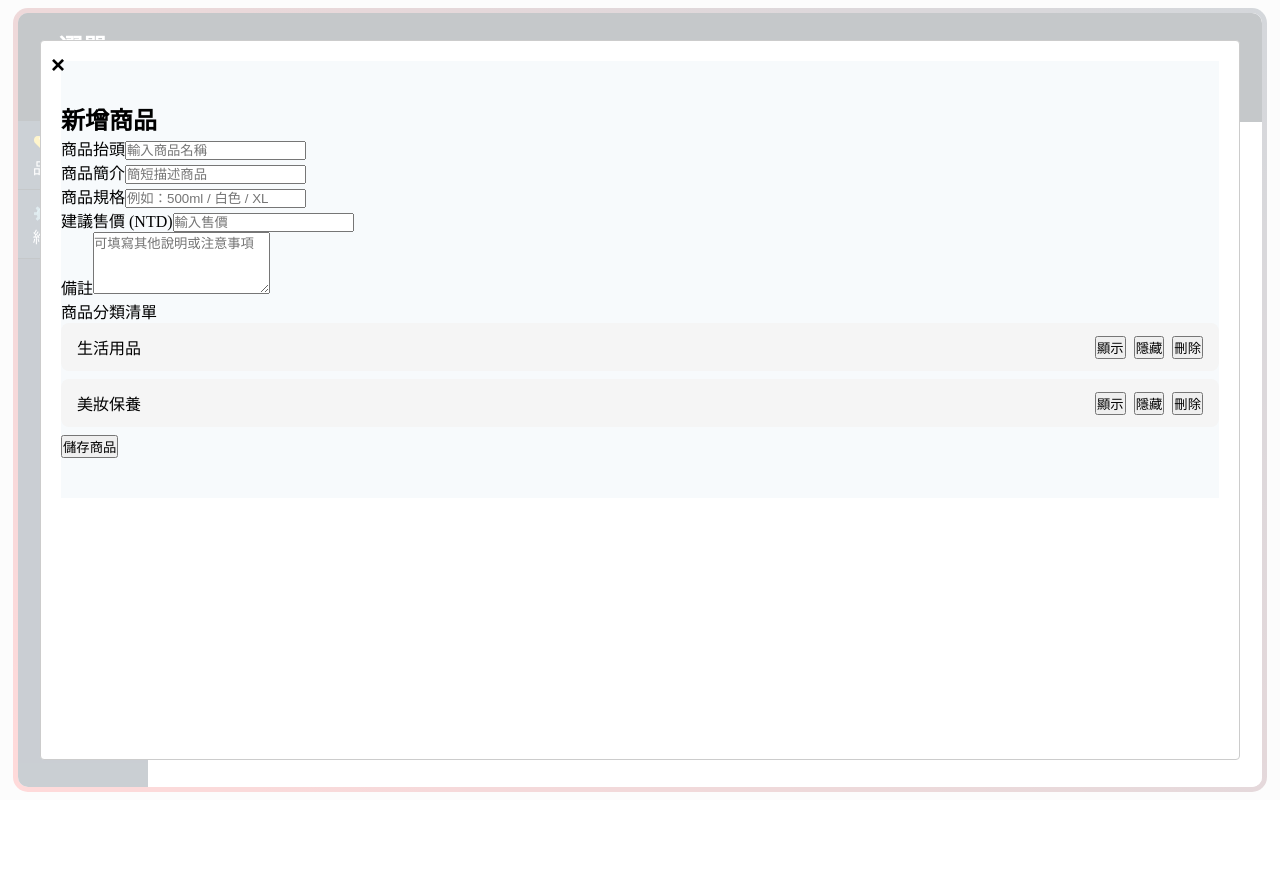
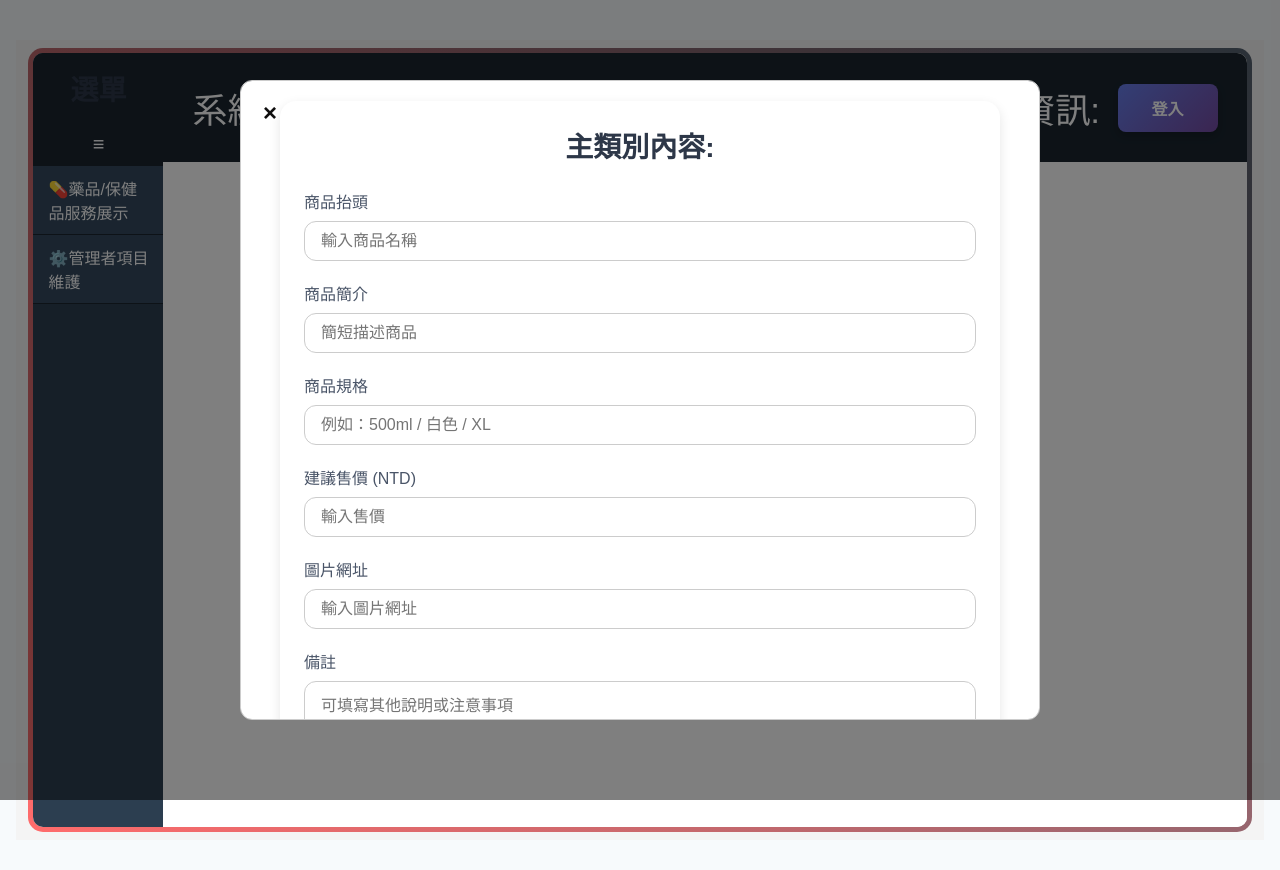
Before and after one commit to loveaoe33/next_Information, a Next.js app: page /Information in a window 1280 px wide. Both pictures are taken after a click on the button "登入". Shown: the top 870 px of the page. Before the commit the page ends 800 px from the top, so only its background shows below. Built offline with nearby package versions, Linux system fonts and the light colour scheme; no server answers.

Commit message:
20250605

```diff
--- a/app/Information/css/information_product_detail.css
+++ b/app/Information/css/information_product_detail.css
@@ -1,18 +1,59 @@
 
+    body {
+      background-color: #f7fafc;
+      padding: 2.5rem 1rem;
+      font-family: Arial, sans-serif;
+    }
 
-    .categoryDetail_container {
-  background-color: #f7fafc; /* Tailwind 的 bg-gray-100 */
-  padding-top: 2.5rem;       /* Tailwind 的 py-10 */
-  padding-bottom: 2.5rem;
-}
+    .container {
+      max-width: 720px;
+      margin: 0 auto;
+      padding: 24px;
+      background-color: #ffffff;
+      border-radius: 16px;
+      box-shadow: 0 4px 12px rgba(0, 0, 0, 0.1);
+    }
 
-    #categoryList_Detail {
+    h2 {
+      font-size: 1.75rem;
+      font-weight: bold;
+      margin-bottom: 1.5rem;
+      color: #2d3748;
+    }
+
+    form > div {
+      margin-bottom: 20px;
+    }
+
+    label {
+      display: block;
+      margin-bottom: 8px;
+      font-weight: 500;
+      color: #4a5568;
+    }
+
+    input[type="text"],
+    input[type="number"],
+    textarea {
+      width: 100%;
+      padding: 10px 16px;
+      border: 1px solid #ccc;
+      border-radius: 12px;
+      font-size: 1rem;
+      box-sizing: border-box;
+    }
+
+    textarea {
+      resize: vertical;
+    }
+
+    #category-list {
       list-style: none;
       padding: 0;
       margin: 0;
     }
 
-    .category-item_Detail {
+    .category-item {
       display: flex;
       justify-content: space-between;
       align-items: center;
@@ -23,11 +64,11 @@
       transition: background-color 0.3s;
     }
 
-    .category-item_Detail:hover {
+    .category-item:hover {
       background-color: #eaeaea;
     }
 
-    .category-name_Detail {
+    .category-name {
       font-weight: 600;
       font-size: 1rem;
       color: #333;
@@ -38,9 +79,10 @@
       gap: 8px;
     }
 
-    .category_Detail-toggle-view-btn,
-    .category_Detail-toggle-hide-btn,
-    .category_Detail-delete-btn {
+    .category-toggle-view-btn,
+    .category-toggle-hide-btn,
+    .category-delete-btn,
+    .submit-btn {
       border: none;
       padding: 6px 12px;
       border-radius: 6px;
@@ -49,43 +91,75 @@
       transition: background-color 0.2s, color 0.2s;
     }
 
-    .category_Detail-toggle-view-btn {
+    .category-toggle-view-btn {
       background-color: #4caf50;
       color: white;
     }
 
-    .category_Detail-toggle-view-btn:hover {
+    .category-toggle-view-btn:hover {
       background-color: #43a047;
     }
 
-    .category_Detail-toggle-hide-btn {
+    .category-toggle-hide-btn {
       background-color: #ff9800;
       color: white;
     }
 
-    .category_Detail-toggle-hide-btn:hover {
+    .category-toggle-hide-btn:hover {
       background-color: #fb8c00;
     }
 
-    .category_Detail-delete-btn {
+    .category-delete-btn {
       background-color: #f44336;
       color: white;
     }
 
-    .category_Detail-delete-btn:hover {
+    .category-delete-btn:hover {
       background-color: #e53935;
     }
 
+    .text-right {
+      text-align: right;
+    }
+
+    .submit-btn {
+      background-color: #2563eb;
+      color: white;
+      padding: 10px 20px;
+      border-radius: 12px;
+    }
+
+    .submit-btn:hover {
+      background-color: #1e40af;
+    }
+
     @media (prefers-color-scheme: dark) {
-      .category-item_Detail {
-        background-color: #2a2a2a;
+      body {
+        background-color: #1a202c;
       }
 
-      .category-item_Detail:hover {
+      .container {
+        background-color: #2d3748;
+        color: #f7fafc;
+      }
+
+      label,
+      .category-name {
+        color: #f7fafc;
+      }
+
+      input,
+      textarea {
+        background-color: #4a5568;
+        color: white;
+        border: 1px solid #718096;
+      }
+
+      .category-item {
         background-color: #3a3a3a;
       }
 
-      .category-name_Detail {
-        color: #f1f1f1;
+      .category-item:hover {
+        background-color: #4a4a4a;
       }
     }
--- a/app/Information/main.tsx
+++ b/app/Information/main.tsx
@@ -289,8 +289,8 @@ export default function main() {
 
                     {/* {templateMap.get("template_Admin") && (headData) ? <ModalDetail isClose={isCloseLogin} isOpen={isOpenLogin} title="管理者登入" account={""} password={""} jwtoken={""} /> : <Template_Md />} */}
 
-                    {/* {templateMap.get("template_Admin") && (headData) ? <ModalAdmin isClose={isCloseAdmin} fetch_Information={fetch_Information} isOpen={isOpenAdmin} headerData={headData} kidData={kidData} treeData={treeData} title={""} account={""} jwtoken={""} leve={0} /> : <Template_Md />} */}
-                    <ModalDetail isClose={isCloseLogin} isOpen={isOpenLogin} title="管理者登入" account={""} password={""} jwtoken={""} />
+                    {templateMap.get("template_Admin") && (headData) ? <ModalAdmin isClose={isCloseAdmin} fetch_Information={fetch_Information} isOpen={isOpenAdmin} headerData={headData} kidData={kidData} treeData={treeData} title={""} account={""} jwtoken={""} leve={0} /> : <Template_Md />}
+                    <ModalDetail isClose={isCloseLogin} isOpen={isOpenLogin} treeData={treeData}   />
 
                 </div>
 
--- a/app/Information/modal/modal_manager.tsx
+++ b/app/Information/modal/modal_manager.tsx
@@ -5,6 +5,8 @@ import { useRef, useState } from "react";
 import ModalDetail from "./modal_manager_detail";
 import * as api_Manager from "../lib/information_state";
 import { ToastContainer, toast } from 'react-toastify';
+import { treeData as treeDataType } from './modal_manager_detail';
+
 import React from "react";
 
 
@@ -23,6 +25,8 @@ interface LoginCheck {
     treeData: any[] | undefined | null;
 }
 
+
+
 const modalView = ({ isClose, isOpen, fetch_Information, headerData, kidData, treeData, title, account, jwtoken, leve }: LoginCheck) => {
     const [domain, setDomain] = useState('http://localhost:8080');
     const [MajorItem, setMajor] = useState<string>("");
@@ -30,7 +34,9 @@ const modalView = ({ isClose, isOpen, fetch_Information, headerData, kidData, tr
     const [MinorItem, setMinor] = useState<string>("");
     const headSelectRef = useRef<HTMLSelectElement>(null);
     const kidSelectRef = useRef<HTMLSelectElement>(null);
-    const [ModalDetailbool,setDetail]= useState<boolean>(false);
+    const [ModalDetailbool, setDetail] = useState<boolean>(false);
+    const [formOpen, setFormOpen] = useState<boolean>(false);
+    const [dataTree,setTree]=useState<treeDataType>();
 
 
 
@@ -343,6 +349,14 @@ const modalView = ({ isClose, isOpen, fetch_Information, headerData, kidData, tr
         }
     }
 
+    const isCloseForm = (): void => {
+        setFormOpen(false);
+    }
+
+    const showForm = (data:treeDataType) => {
+        setFormOpen(true);
+        setTree(data);
+    }
 
     return (<Modal
         isOpen={isOpen}
@@ -522,7 +536,7 @@ const modalView = ({ isClose, isOpen, fetch_Information, headerData, kidData, tr
                                 (item.showbool) ? <li className="category-item">
                                     <span className="category-name">{item.header}</span>
                                     <div className="actions">
-                                        <button id={item.id} className="category-toggle-btn">📖編輯內容</button>
+                                        <button id={item.id} onClick={()=>showForm(item)}    className="category-toggle-btn">📖編輯內容</button>
                                         <button id={item.id} onClick={(e) => stateMinorCategoty("hide", item.hashcode, e)} className="category-toggle-hide-btn">👁️隱藏</button>
                                         <button id={item.id} onClick={(e) => deleteMinorCategory(item.hashcode, e)} className="category-delete-btn" >🗑️刪除</button>
                                     </div>
@@ -549,7 +563,7 @@ const modalView = ({ isClose, isOpen, fetch_Information, headerData, kidData, tr
                                 (!item.showbool) ? <li className="category-item">
                                     <span className="category-name">{item.header}</span>
                                     <div className="actions">
-                                        <button id={item.id} className="category-toggle-btn">📖編輯內容</button>
+                                        <button id={item.id} onClick={()=>showForm(item)}    className="category-toggle-btn">📖編輯內容</button>
                                         <button id={item.id} onClick={(e) => stateMinorCategoty("show", item.hashcode, e)} className="category-toggle-hide-btn">👁️顯示</button>
                                         <button id={item.id} onClick={(e) => deleteMinorCategory(item.hashcode, e)} className="category-delete-btn" >🗑️刪除</button>
                                     </div>
@@ -565,6 +579,7 @@ const modalView = ({ isClose, isOpen, fetch_Information, headerData, kidData, tr
 
             </div>
         </div>
+        <ModalDetail isClose={isCloseForm}  fetch_Information={fetch_Information} isOpen={formOpen} treeData={dataTree} />
 
 
         <ToastContainer />
--- a/app/Information/modal/modal_manager_detail.tsx
+++ b/app/Information/modal/modal_manager_detail.tsx
@@ -1,31 +1,59 @@
-"use client";
+'use client';
 
-import { useState } from "react";
-import Modal from "react-modal";
-import Image from "next/image";
-import "../css/information_product_detail.css";
-// 修正拼寫為 ModalViewProps，並添加 children（可選）
-interface LoginAccount {
+import { useState } from 'react';
+import Modal from 'react-modal';
+import Image from 'next/image';
+import '../css/information_product_detail.css';
+
+type product = {
     isClose: () => void;
+    fetch_Information:(caseSelect: string) => Promise<void>;
     isOpen: boolean;
-    account: string;
-    password: string;
-    jwtoken: string;
-    title: string;
+    treeData: treeData | null | undefined;
 }
 
-// ModalView 組件
-const modalView = ({ isClose, isOpen, title }: LoginAccount) => {
+export type treeData = {
+    id: number;
+    header: string;
+    kid_header: string;
+    hashcode: string;
+    focus_number: number;
+    img_url: string;
+    showbool: boolean;
+    content_json: string;
+}
 
-    // 可選擇性地在 Modal 打開時調用 viewAlert
-    // viewAlert(); // 如果你希望每次 Modal 打開時彈出 alert，取消這行註解
+export type treeContent = {
+    product_Header:string;
+    product_Introduction:string;
+    product_Specification:string;
+    product_Price:Number;
+    product_Remark:string;
 
+
+}
+const ModalView = ({ isClose,fetch_Information, isOpen, treeData }: product) => {
     return (
         <Modal
             isOpen={isOpen}
             onRequestClose={isClose}
-            ariaHideApp={false} // 在Next.js中，使用此配置来避免错误
+            ariaHideApp={false}
             preventScroll={false}
+            style={{
+                content: {
+                    width: '110vw',       // 最大佔螢幕寬度的90%
+                    maxWidth: '800px',   // 最大寬度600px
+                    height: 'auto',
+                    maxHeight: '80vh',   // 高度最大是視窗的80%
+                    margin: 'auto',
+                    overflow: 'auto',
+                    padding: '20px',
+                    borderRadius: '12px',
+                },
+                overlay: {
+                    backgroundColor: 'rgba(0,0,0,0.5)',
+                },
+            }}
         >
             <button
                 onClick={isClose}
@@ -43,96 +71,67 @@ const modalView = ({ isClose, isOpen, title }: LoginAccount) => {
                 ×
             </button>
 
-            <div className="categoryDetail_container">
-                <div className="max-w-2xl mx-auto p-6 bg-white rounded-2xl shadow-md">
-                    <h2 className="text-2xl font-bold mb-6 text-gray-800">新增商品</h2>
-                    <form className="space-y-5">
-
+            <div className="container">
+                <h2>主類別內容:{treeData?.header}</h2>
+                <form>
 
                     <div>
-                            <label className="block text-gray-700 font-medium mb-1">商品抬頭</label>
-                            <input type="text" className="w-full px-4 py-2 border rounded-xl focus:outline-none focus:ring-2 focus:ring-blue-500" placeholder="輸入商品名稱" />
+                        <label>商品抬頭</label>
+                        <input type="text" placeholder="輸入商品名稱" />
                     </div>
 
+                    <div>
+                        <label>商品簡介</label>
+                        <input type="text" placeholder="簡短描述商品" />
+                    </div>
 
                     <div>
-                            <label className="block text-gray-700 font-medium mb-1">商品簡介</label>
-                            <input type="text" className="w-full px-4 py-2 border rounded-xl focus:outline-none focus:ring-2 focus:ring-blue-500" placeholder="簡短描述商品" />
+                        <label>商品規格</label>
+                        <input type="text" placeholder="例如：500ml / 白色 / XL" />
                     </div>
 
+                    <div>
+                        <label>建議售價 (NTD)</label>
+                        <input type="number" placeholder="輸入售價" />
+                    </div>
 
                     <div>
-                            <label className="block text-gray-700 font-medium mb-1">商品規格</label>
-                            <input type="text" className="w-full px-4 py-2 border rounded-xl focus:outline-none focus:ring-2 focus:ring-blue-500" placeholder="例如：500ml / 白色 / XL" />
+                        <label>圖片網址</label>
+                        <input type="text" placeholder="輸入圖片網址" />
                     </div>
 
+                    <div>
+                        <label>備註</label>
+                        <textarea rows={4} placeholder="可填寫其他說明或注意事項"></textarea>
+                    </div>
 
                     <div>
-                            <label className="block text-gray-700 font-medium mb-1">建議售價 (NTD)</label>
-                            <input type="number" className="w-full px-4 py-2 border rounded-xl focus:outline-none focus:ring-2 focus:ring-blue-500" placeholder="輸入售價" />
-                        </div>
-
-
-                        <div>
-                            <label className="block text-gray-700 font-medium mb-1">備註</label>
-                            <textarea rows={4} className="w-full px-4 py-2 border rounded-xl focus:outline-none focus:ring-2 focus:ring-blue-500" placeholder="可填寫其他說明或注意事項"></textarea>
-                        </div>
-
-
-                        <div>
-                            <label className="block text-gray-700 font-medium mb-2">商品分類清單</label>
-                            <ul id="categoryList_Detail">
-                                <li className="category-item_Detail">
+                        <label>商品分類清單</label>
+                        <ul id="category-list">
+                            <li className="category-item">
                                 <span className="category-name">生活用品</span>
                                 <div className="actions">
-                                        <button type="button" className="category-toggle-view-btn">顯示</button>
-                                        <button type="button" className="category-toggle-hide-btn">隱藏</button>
+                                    <button type="button" className="category-toggle-hide-btn">帶出資訊</button>
                                     <button type="button" className="category-delete-btn">刪除</button>
                                 </div>
                             </li>
-                                <li className="category-item_Detail">
+                            <li className="category-item">
                                 <span className="category-name">美妝保養</span>
                                 <div className="actions">
-                                        <button type="button" className="category-toggle-view-btn">顯示</button>
-                                        <button type="button" className="category-toggle-hide-btn">隱藏</button>
+                                    <button type="button" className="category-toggle-hide-btn">帶出資訊</button>
                                     <button type="button" className="category-delete-btn">刪除</button>
                                 </div>
                             </li>
                         </ul>
                     </div>
 
-
                     <div className="text-right">
-                            <button type="submit" className="bg-blue-600 text-white px-6 py-2 rounded-xl hover:bg-blue-700 transition">
-                                儲存商品
-                            </button>
+                        <button type="submit" className="submit-btn">儲存商品</button>
                     </div>
                 </form>
-                </div>
             </div>
         </Modal>
     );
 };
 
-
-// export default function view_modal(){
-// const [isModalOpen,setModalOpen]=useState(false);
-// return(
-//     <div classNameName="flex flex-col items-center justify-center min-h-screen">
-//       <button
-//         classNameName="px-4 py-2 bg-blue-600 text-white rounded-lg hover:bg-blue-700"
-//         onClick={() => setModalOpen(true)}
-//       >
-//         打開 Modal
-//       </button>
-//       <Modal isOpen={isModalOpen} onClose={() => setModalOpen(false)} title="彈出視窗">
-//         <p>這是彈出視窗的內容。</p>
-//       </Modal>
-//     </div>
-
-// )
-
-// }
-
-
-export default modalView;
+export default ModalView;
--- /dev/null
+++ b/app/api/productContent/route.tsx
@@ -0,0 +1,75 @@
+import { NextResponse } from 'next/server';
+
+type RequestBody = {
+  id: number | undefined | null;
+  hashcode: string | undefined | null;
+  domainUrl: string | undefined | null;
+  header: string | undefined | null;
+  kid_header: string | undefined | null;
+  showbool: boolean | undefined | null;
+  focus_number: number | undefined | null;
+  img_url: string | undefined | null;
+  userData: string | undefined | null;
+  content_json: string | undefined | null;
+}
+// GET Method
+export async function GET(request: Request) {
+  try {
+
+    const { searchParams } = new URL(request.url);
+    const domainUrl = searchParams.get("domainUrl");
+    const productId=searchParams.get("id");
+    const response = await fetch(`${domainUrl}/Product_Imformation/getProduct_Tree_Information?productId=${productId}`);
+    const result: any = await response.json();
+    const transResult:any=Object.values(result);   //HashMap data to List
+    const data: any = {
+      externalData: transResult,
+      timestamp: new Date().toISOString()
+    };
+    if (!response.ok) throw new Error('GET API失敗了')
+    return NextResponse.json({ method: 'GET', sucess: true, message: '取得資料成功', res: data })
+  } catch (error) {
+    return NextResponse.json(
+      { error: (error as Error).message },
+      { status: 400 }
+    );
+  }
+}
+
+export async function PATCH(request: Request) {   //update state
+
+  try {
+    console.log("123123");
+    const body = await request.json()
+    const { id, domainUrl, content_json }: RequestBody = body;
+    const response = await fetch(`${domainUrl}/Product_Imformation/update_Product_Detail?productId=${id}`, {
+      method: 'POST',
+      headers: { 'Content-Type': 'application/json' },
+      body: JSON.stringify({
+        id: id,
+        content_json: content_json,
+      })
+
+    });
+    if (!response.ok) throw new Error('PATCH API失敗了')
+    const data: string = await response.text();
+    return NextResponse.json({ method: 'PATCH', sucess: true, message: '更新資料成功', res: data })
+
+
+  } catch (error) {
+
+    return NextResponse.json(
+      { error: (error as Error).message },
+      { status: 400 }
+    );
+
+  }
+
+}
+
+
+
+export async function PUT(request: Request){
+  const body = await request.json()
+  return NextResponse.json({ method: 'PUT', data: body, message: '更新資料成功' })
+}
```
Lines whose indentation alone changed are shown as unchanged.
